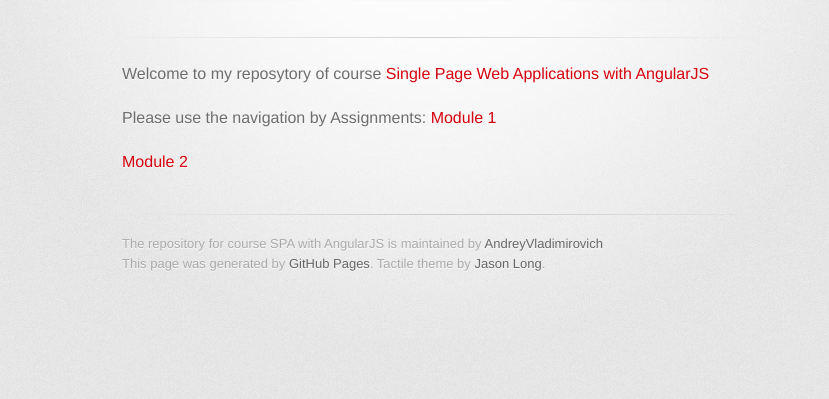
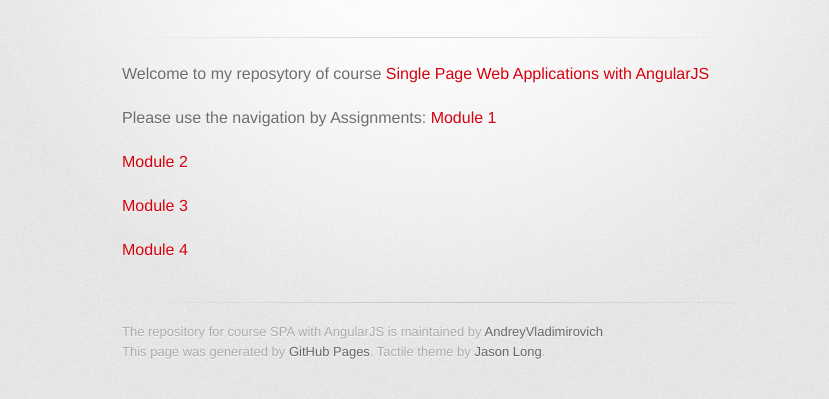
Before and after one commit to AndreyVladimirovich/coursera-angular, a plain HTML site: page index.html in a window 1280 px wide. Shown: the part 235-634 px from the top of the page, without its empty margins (208-1037 px from the left). Drawn offline with Linux system fonts and the light colour scheme; a web font is replaced by a local one.

Commit message:
add link to module

```diff
--- a/index.html
+++ b/index.html
@@ -36,6 +36,8 @@
           <p>Please use the navigation by Assignments:
             <a href="https://andreyvladimirovich.github.io/coursera-angular/module1/">Module 1</a></p>
             <a href="https://andreyvladimirovich.github.io/coursera-angular/module2/">Module 2</a></p>
+            <a href="https://andreyvladimirovich.github.io/coursera-angular/module3/">Module 3</a></p>
+            <a href="https://andreyvladimirovich.github.io/coursera-angular/module4/">Module 4</a></p>
         </section>
 
         <footer>
```
